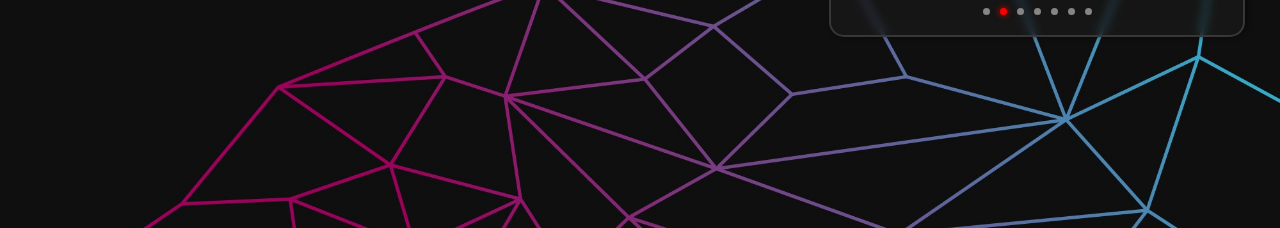
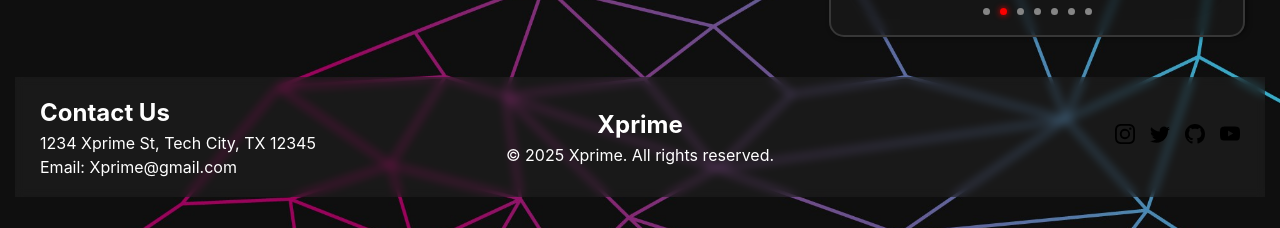
Before and after one commit to Shrikant-Pawar-45/Xprime, a React (Vite) app in the folder Frontend/: page / in a window 1280 px wide. Shown: the part 572-800 px from the top of the page. Built offline with nearby package versions, Linux system fonts and the light colour scheme; no server answers.

Commit message:
Update App.jsx

```diff
--- a/Frontend/src/App.jsx
+++ b/Frontend/src/App.jsx
@@ -80,10 +80,7 @@ function App() {
           {/* Redirects */}
           <Route path='*' element={<Navigate to="/" />} />
         </Routes>
-        <Routes>
-          <Route path="/" element={null} />
-          <Route path="*" element={<Footer />} />
-        </Routes>
+        <Footer/>
       </div>
     </Router>
   )
```
